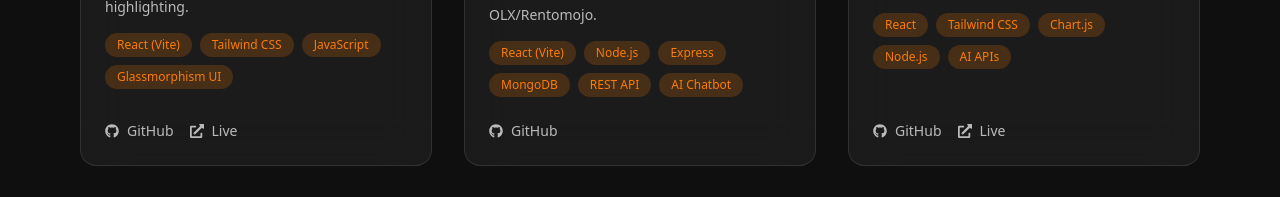
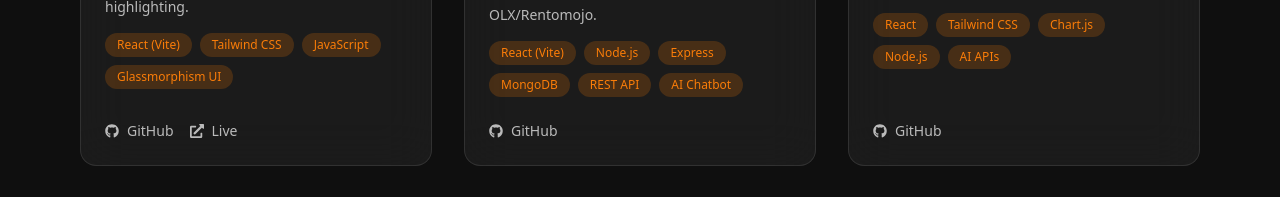
Before and after one commit to Karanx11/Portfolio, a React app in the folder frontend/: page / in a window 1280 px wide. Shown: the part 2960-3157 px from the top of the page. Built offline with nearby package versions, Linux system fonts and the light colour scheme; the HTML template or start-up script is replaced by a standard one.

Commit message:
Fixed Project UI

```diff
--- a/frontend/src/pages/Projects.jsx
+++ b/frontend/src/pages/Projects.jsx
@@ -38,7 +38,6 @@ const projects = [
       "An AI-powered study planning platform that extracts syllabus topics, tracks progress, predicts exam readiness, and generates personalized study plans.",
     tech: ["React", "Tailwind CSS", "Chart.js", "Node.js", "AI APIs"],
     github: "https://github.com/Karanx11/AI-Study-Planner",
-    live: "https://ai-study-planner-jgeo.onrender.com",
     image: studyPlannerImg,
   },
   {
```
